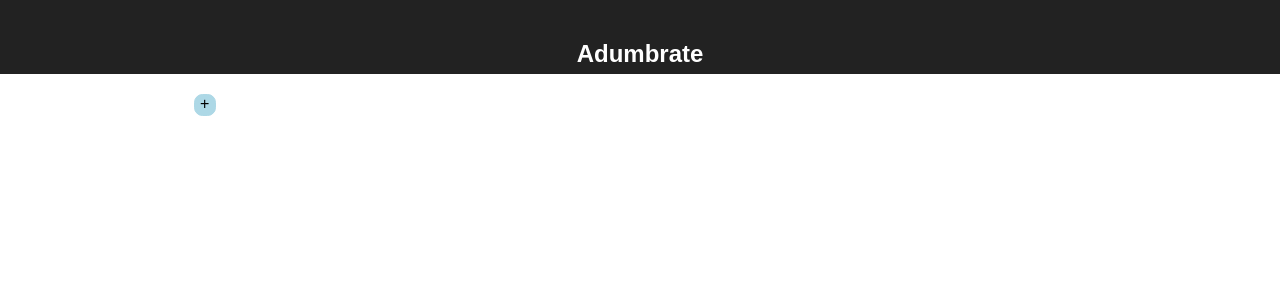
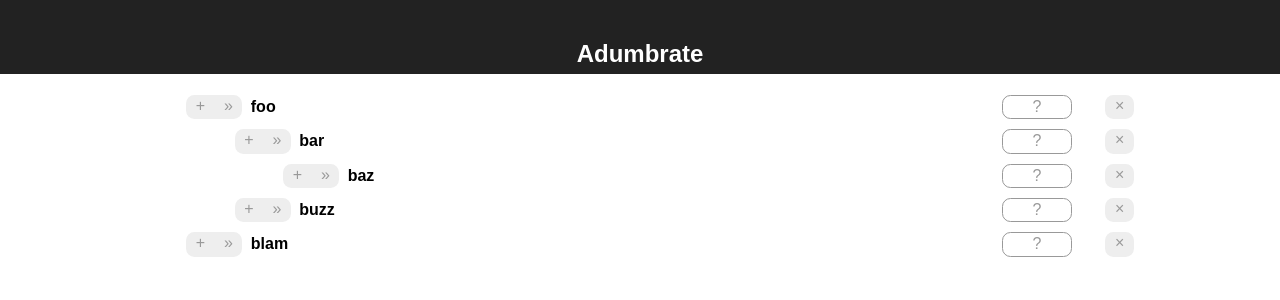
Before and after one commit to kalisjoshua/adumbrate-ui, a Preact app: page / in a window 1280 px wide. Shown: the top 300 px of the page. Built offline with nearby package versions, Linux system fonts and the light colour scheme.

Commit message:
removing items from the list is working completely

```diff
--- a/src/components/App.js
+++ b/src/components/App.js
@@ -1,9 +1,13 @@
-import { h } from 'preact';
+import { h } from "preact";
 
-import './App.css';
+import "./App.css";
 import Tree from "./Tree"
 
 function component() {
+  const tree = [
+    {title: "foo", children: [{title: "bar", children: [{title: "baz"}]}, {title: "buzz"}]},
+    {title: "blam"}
+  ]
 
   return (
     <section className="App">
@@ -15,7 +19,7 @@ function component() {
       <main>
         <div class="conatiner">
           {/*<p className="App-intro">Easily break down and estimate work.</p>*/}
-          <Tree />
+          <Tree tree={tree} />
         </div>
       </main>
     </section>
--- a/src/components/Tree.css
+++ b/src/components/Tree.css
@@ -3,48 +3,89 @@
 }
 
 .worktree--branch {
-  margin: 1ex 0 1ex 2ex;
+  margin-left: 1ex;
 }
 
 .worktree--branch__title {
+  border: 1px solid transparent;
   display: flex;
   padding: 4px;
+  transition-duration: 300ms;
+  transition-property: border, box-shadow;
 }
 
 .worktree--branch__title:hover {
-  background: gainsboro;
+  border-color: gainsboro;
+  box-shadow: 0 3px 20px 1px #999;
 }
 
 .worktree--branch__title strong {
   flex-grow: 1;
+  position: relative;
+  top: 3px;
 }
 
 [class*="worktree--icon__"] {
+  background: #EEE;
+  border: 1px solid transparent;
+  border-radius: 1ex;
+  color: #999;
+  cursor: pointer;
+  line-height: 1.3;
+  padding: 0 1ex;
+  text-align: center;
+  -webkit-user-select: none;
+  -moz-user-select: none;
+  -ms-user-select: none;
+  user-select: none;
+}
+
+[class*="worktree--icon__"] + [class*="worktree--icon__"] {
+  margin-right: 1ex;
+}
+
+[class*="worktree--icon__add-child"] {
+  border-radius: 0 1ex 1ex 0;
+  transition: 300ms;
+}
+
+[class*="worktree--icon__add-child"]:hover {
   background: lightgreen;
-  border: 1px solid lightgreen;
-  border-radius: 1ex;
-  cursor: pointer;
-  height: 20px;
-  left: 0;
-  margin-right: 4px;
-  position: relative;
-  text-align: center;
-  top: 0;
-  width: 20px;
+  border-color: lightgreen;
 }
 
 [class*="worktree--icon__add-sibling"] {
+  border-radius: 1ex 0 0 1ex;
+}
+
+[class*="worktree--icon__add-sibling"]:hover {
   background: lightblue;
   border-color: lightblue;
 }
 
 [class*="worktree--icon__estimate"] {
   background: white;
-  border-color: grey;
-  left: -4ex;
+  border-color: #999;
+  color: #999;
+  left: -2ex;
+  line-height: 1.4;
+  margin-right: 4ex;
+  transition: 300ms;
+  width: 6ex;
+}
+
+:hover > [class*="worktree--icon__estimate"] {
+  border-color: #222;
+  color: #222;
 }
 
 [class*="worktree--icon__remove-child"] {
-  background: pink;
-  border-color: pink;
+  margin: 0;
+  transition: 300ms;
 }
+
+[class*="worktree--icon__remove-child"]:hover {
+  background: #c11f1f;
+  border-color: #c11f1f;
+  color: white;
+}
--- a/src/components/Tree.js
+++ b/src/components/Tree.js
@@ -11,11 +11,16 @@ const icon = (__html, title, fn) => (
   />
 )
 
+function rollup(node, est) {
+  console.log(est, node)
+  // throw new Error("Not Implemented Yet!")
+}
+
 class Workitem extends Component {
-  constructor({tree = []}) {
+  constructor({index, parent, tree = []}) {
     super()
 
-    this.setState({tree})
+    this.setState({index, parent, tree})
   }
 
   add(index, sibling) {
@@ -45,15 +50,31 @@ class Workitem extends Component {
 
       target.e = e
 
+      console.log(target)
+      // rollup(this.state.parent, e)
       this.setState({})
     }
   }
 
   remove(index) {
-    this.setState({tree: [
-      ...this.state.tree.slice(0, index),
-      ...this.state.tree.slice(index + 1)
-    ]})
+    let siblings = this.state.tree
+
+    siblings = [
+      ...siblings.slice(0, index),
+      ...siblings.slice(index + 1)
+    ]
+
+    if (siblings.length) {
+      this.setState({tree: siblings})
+    } else if (!this.state.parent) {
+      this.setState({tree: []})
+    } else {
+      const parentSiblings = this.state.parent.state.tree
+
+      delete parentSiblings[this.state.index].children
+
+      this.state.parent.setState({tree: parentSiblings})
+    }
   }
 
   render() {
@@ -70,7 +91,7 @@ class Workitem extends Component {
               {!isEmpty && icon(`${node.e || "?"}`, "Estimate", () => this.estimate(i))}
               {!isEmpty && icon("&times;", "Remove Child", () => this.remove(i))}
             </div>
-            {node.children && <Workitem tree={node.children} />}
+            {node.children && <Workitem index={i} parent={this} tree={node.children} />}
           </li>
         ))}
       </ul>
```
